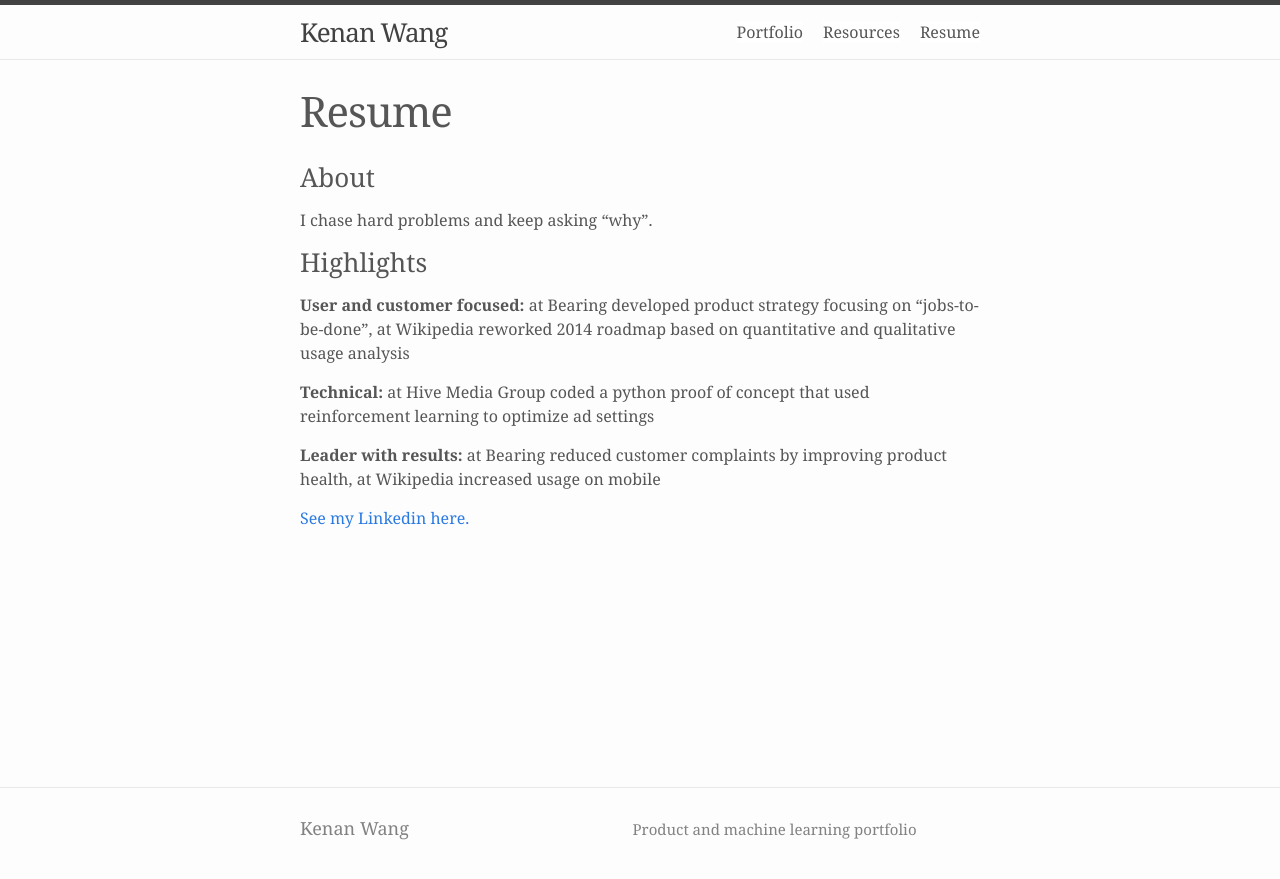
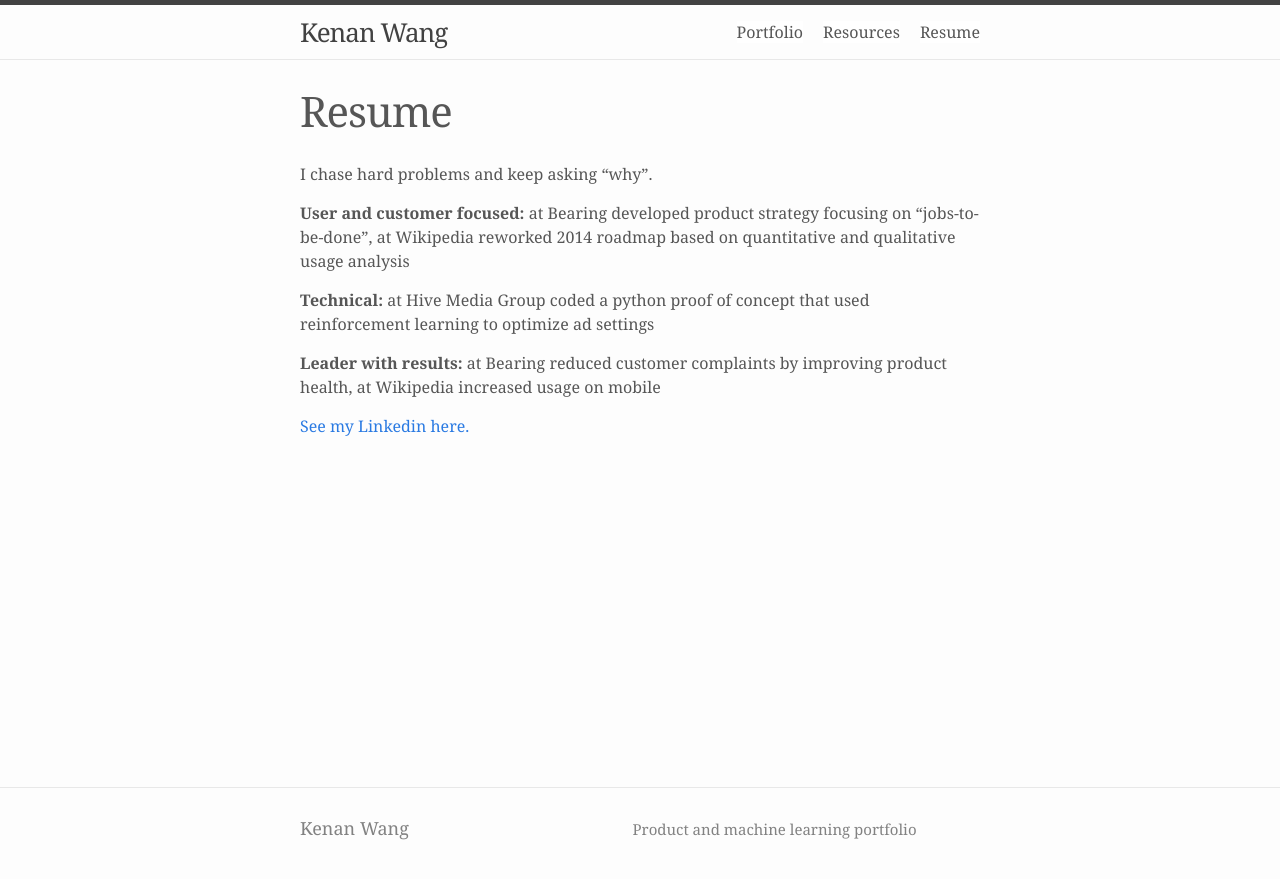
Before and after one commit to kenanwang/username.github.io, a Jekyll site: the page built from resume.md, in a window 1280 px wide. Shown: the top 879 px of the page. Built offline with Jekyll 4.4.1, drawn with Linux system fonts in a browser that asks for light colours; nearby versions of some CDN libraries.

Commit message:
Update resume.md

```diff
--- a/resume.md
+++ b/resume.md
@@ -4,10 +4,7 @@ title: Resume
 permalink: /resume/
 ---
 
-### About
 I chase hard problems and keep asking "why".
-
-### Highlights
 
 **User and customer focused:** at Bearing developed product strategy focusing on "jobs-to-be-done", at Wikipedia reworked 2014 roadmap based on quantitative and qualitative usage analysis
 
@@ -15,5 +12,4 @@ I chase hard problems and keep asking "why".
 
 **Leader with results:** at Bearing reduced customer complaints by improving product health, at Wikipedia increased usage on mobile
 
-
 [See my Linkedin here.](www.linkedin.com/in/kenanwang)
```
